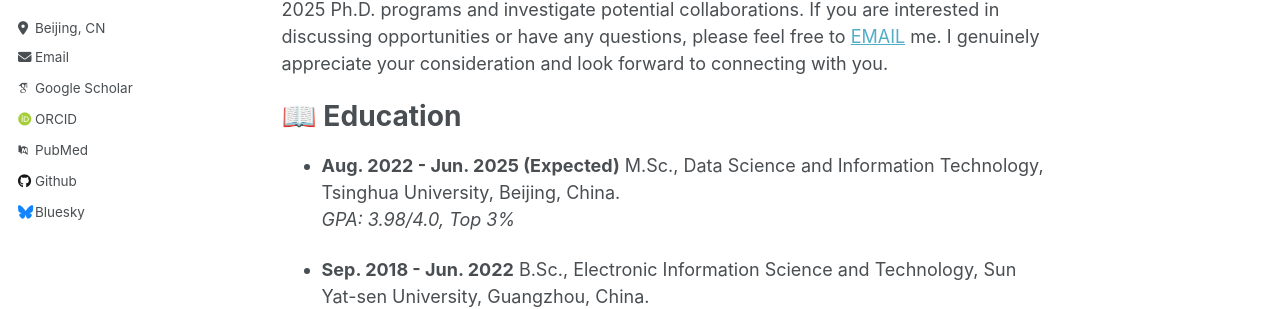
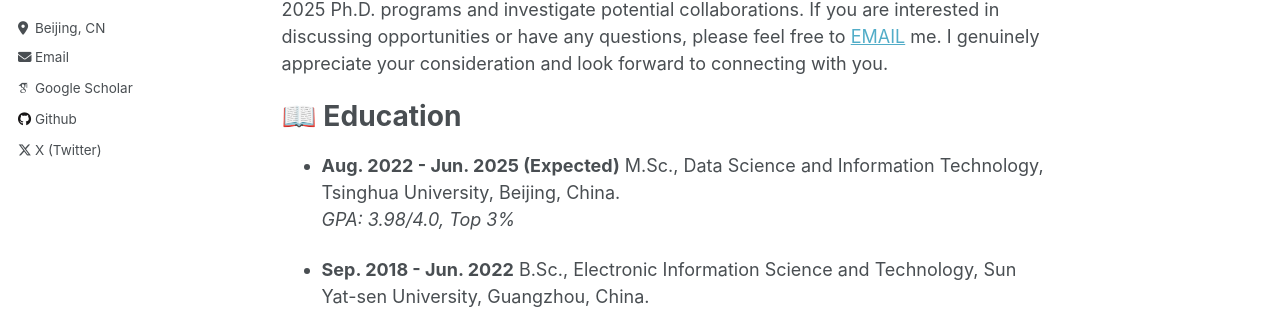
Before and after one commit to MasterVito/MasterVito.github.io, a Jekyll site: the page built from _pages/about.md, in a window 1280 px wide. Shown: the part 365-674 px from the top of the page. Built offline with Jekyll 4.4.1, drawn with Linux system fonts in a browser that asks for light colours; some web fonts are replaced; some of the changed lines change nothing that is shown.

Commit message:
init_version

```diff
--- a/_config.yml
+++ b/_config.yml
@@ -32,23 +32,23 @@
 
   # Academic websites
   arxiv            : # URL - Update with the correct link to your profile
-  googlescholar    : "https://scholar.google.com/citations?user=PS_CX0AAAAAJ"
+  googlescholar    : "https://scholar.google.com/citations?user=JHWyBKIAAAAJ&hl=en"
   impactstory      : # URL
-  orcid            : "http://orcid.org/yourorcidurl"
+  orcid            : # URL"http://orcid.org/yourorcidurl"
   semantic         : # URL
-  pubmed           : "https://www.ncbi.nlm.nih.gov/pubmed/?term=john+snow"
+  pubmed           : # URL"https://www.ncbi.nlm.nih.gov/pubmed/?term=john+snow"
   researchgate     : # URL
 
   # Repositories and software development
   bitbucket        : # Username - Update with your username on the site
   codepen          : # Username
   dribbble         : # Username
-  github           : "academicpages"
+  github           : "MasterVito"
   kaggle           : # Username
   stackoverflow    : # User number or user number and name (i.e., use "1" or "1/jeff-atwood")
 
   # Social media
-  bluesky          : "bsky.app" # Replace this with you Bluesky username
+  bluesky          : # "bsky.app" # Replace this with you Bluesky username
   facebook         : # Username
   flickr           : # Username
   foursquare       : # Username
@@ -65,7 +65,7 @@
   steam            : # Username
   telegram         : # URL
   tumblr           : # Username
-  twitter          : # Username for X / Twitter
+  twitter          : MasterVito0601
   vine             : # Username
   weibo            : # Username
   wikipedia        : # Username
```
